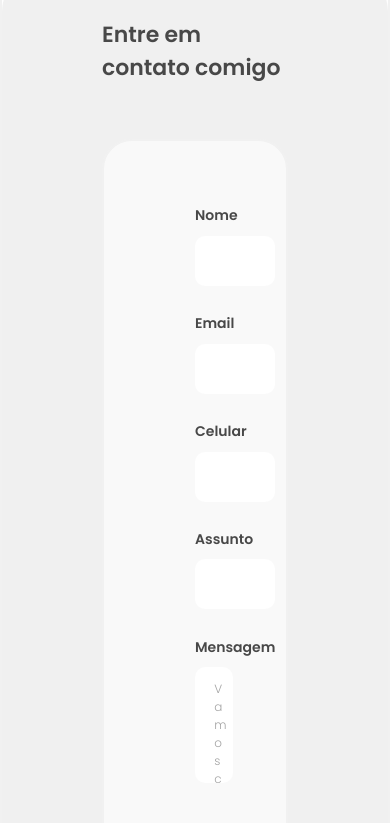
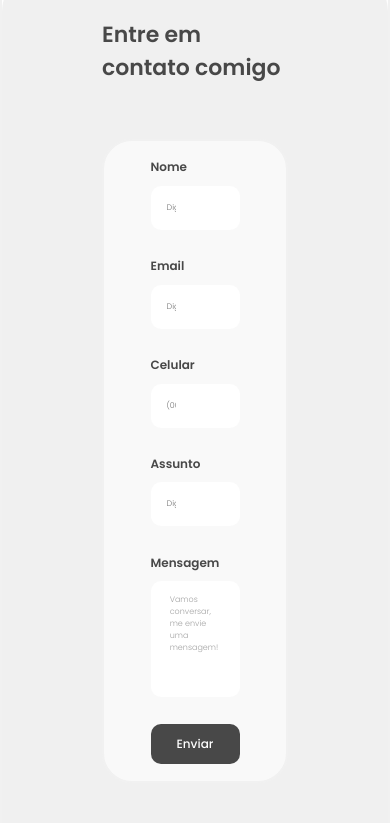
Before and after one commit to MariaClaraGaldino/Challenge-One-front-end---Portf-lio, a plain HTML site: page index.html in a window 390 px wide. Shown: the part 3800-4623 px from the top of the page. Drawn offline with Linux system fonts and the light colour scheme; some packages are replaced by stand-ins of ours; a script that the page names is missing.

Commit message:
atualizando

```diff
--- a/css/grande.css
+++ b/css/grande.css
@@ -275,6 +275,7 @@ header{
    background-color: var(--fundo-form-rodape);
    border-top-left-radius: 50px;
    border-top-right-radius: 50px;
+
 }
 .form-titulo{
     font-size: 40px;
@@ -385,7 +386,7 @@ header{
 
 
 .button-enviar button{
-    width: 100%;
+    min-width: 100%;
     height: 55px;
     margin-top: 0;
     border: none;
@@ -393,6 +394,7 @@ header{
     padding: 0.62rem;
     border-radius: 10px;
     cursor: pointer;
+    font-size: 16px;
 }
 
 .button-enviar button:hover {
--- a/css/pequeno.css
+++ b/css/pequeno.css
@@ -86,6 +86,11 @@
 
     /* FORMULÁRIO */
 
+    .form{
+        padding: 1px;
+        max-width: 100%;
+    }
+
     .form-titulo{
         font-size: 22px;
     }
@@ -97,6 +102,9 @@
     .container{
         width: 100%;
         height: auto;
+        padding: auto;
+        padding-bottom: 1rem;
+        padding-top: 1rem;
     }
 
     .input-group {
@@ -105,7 +113,24 @@
         width: 100%;
         align-items: left;
         justify-content: center;
+        padding: 0;
 
+    }
+
+    .input-box label{
+        font-size: 12px;
+    }
+
+    .input-box input,
+    .form-textarea::placeholder{
+        font-size: 8px;
+    }
+
+    .button-enviar button{
+        height: 40px;
+    }
+    .button-enviar button a {
+        font-size: 12px;
     }
 
     /* RODAPE*/
```
